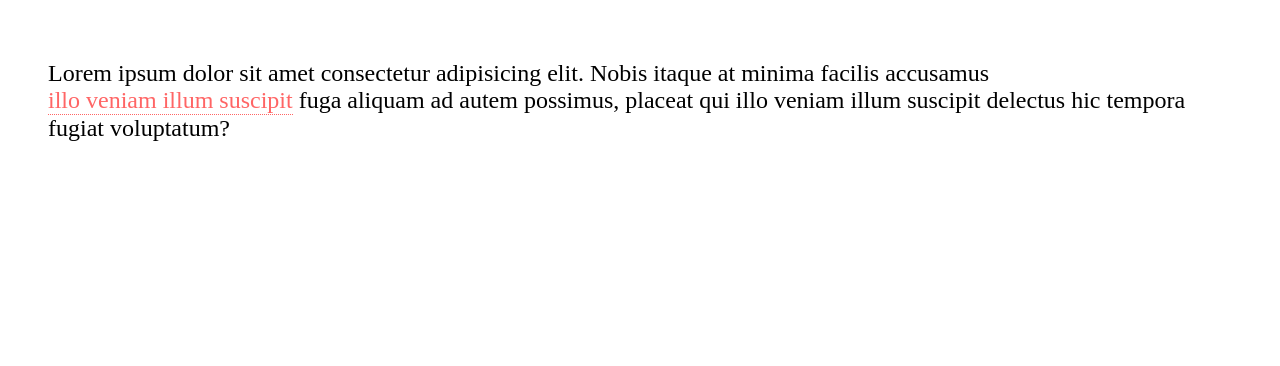
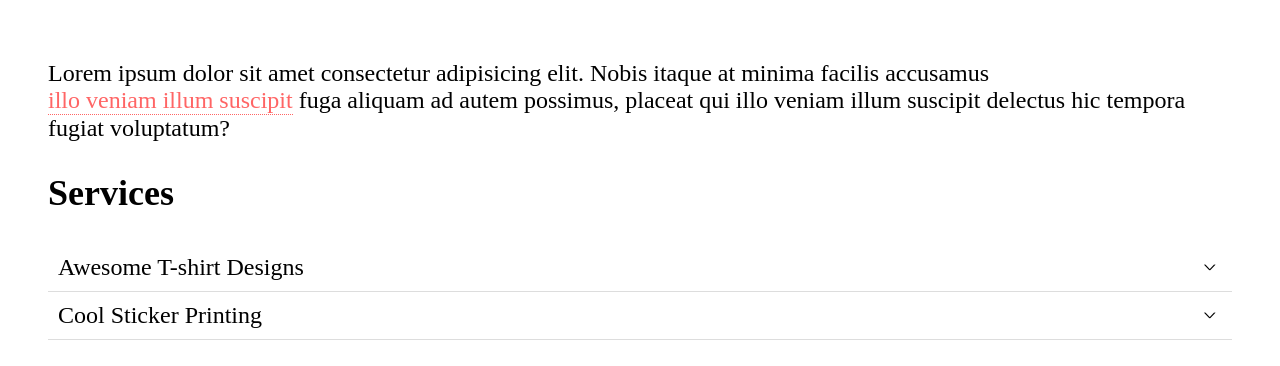
Before and after one commit to Kay-bot/ui-project, a website built with webpack: page dist/index.html in a window 1280 px wide. Built offline with nearby package versions, Linux system fonts and the light colour scheme.

Commit message:
dropdown

```diff
--- a/src/index.js
+++ b/src/index.js
@@ -1,4 +1,16 @@
 import Tooltip from "./my-ui/tooltip";
+import Dropdown from "./my-ui/dropdown";
 
+//create a tooltip
 const tooltip = new Tooltip(document.querySelector(".tooltip"));
 tooltip.init();
+
+//create dropdowns
+const dropdowns = document.querySelectorAll(".dropdown");
+
+dropdowns.forEach((dropdown) => {
+  const instance = new Dropdown(dropdown);
+  instance.init();
+});
+
+export { Dropdown as default };
--- /dev/null
+++ b/src/my-ui/dropdown.js
@@ -0,0 +1,16 @@
+import "./styles/dropdown.css";
+
+class Dropdown {
+  constructor(container) {
+    this.container = container;
+    this.trigger = container.querySelector(".trigger");
+    this.content = container.querySelector(".content");
+  }
+  init() {
+    this.trigger.addEventListener("click", () => {
+      this.trigger.classList.toggle("active");
+      this.content.classList.toggle("active");
+    });
+  }
+}
+export { Dropdown as default };
--- /dev/null
+++ b/src/my-ui/styles/dropdown.css
@@ -0,0 +1,25 @@
+.dropdown .trigger {
+  border-bottom: 1px solid #ddd;
+  padding: 10px;
+  position: relative;
+  cursor: pointer;
+}
+.dropdown .trigger::after {
+  content: ">";
+  display: inline-block;
+  position: absolute;
+  right: 15px;
+  transform: rotate(90deg) scale(0.5, 1);
+  font-weight: bold;
+  transition: transform 0.3s;
+}
+.dropdown .trigger.active::after {
+  transform: rotate(-90deg) scale(0.5, 1);
+}
+
+.dropdown .content {
+  display: none;
+}
+.dropdown .content.active {
+  display: block;
+}
```
Also changed, not shown: dist/index.html.
